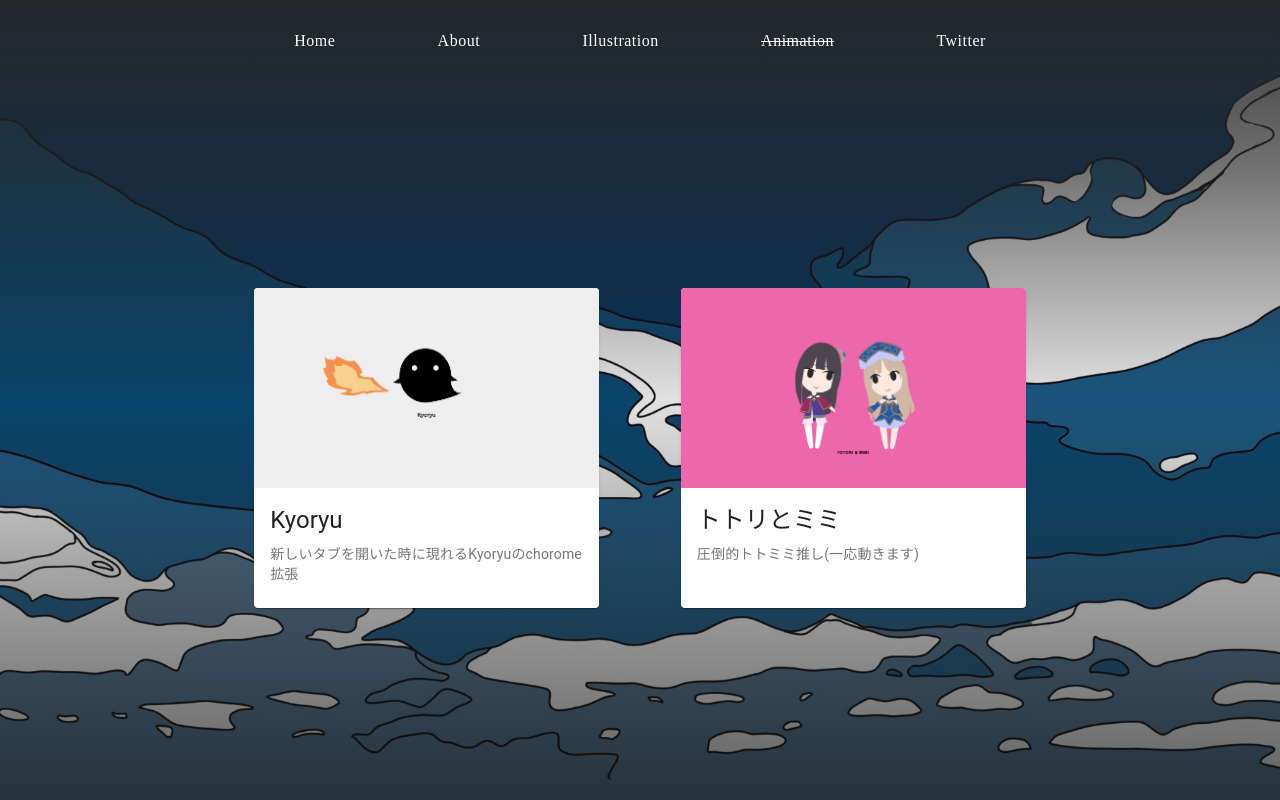
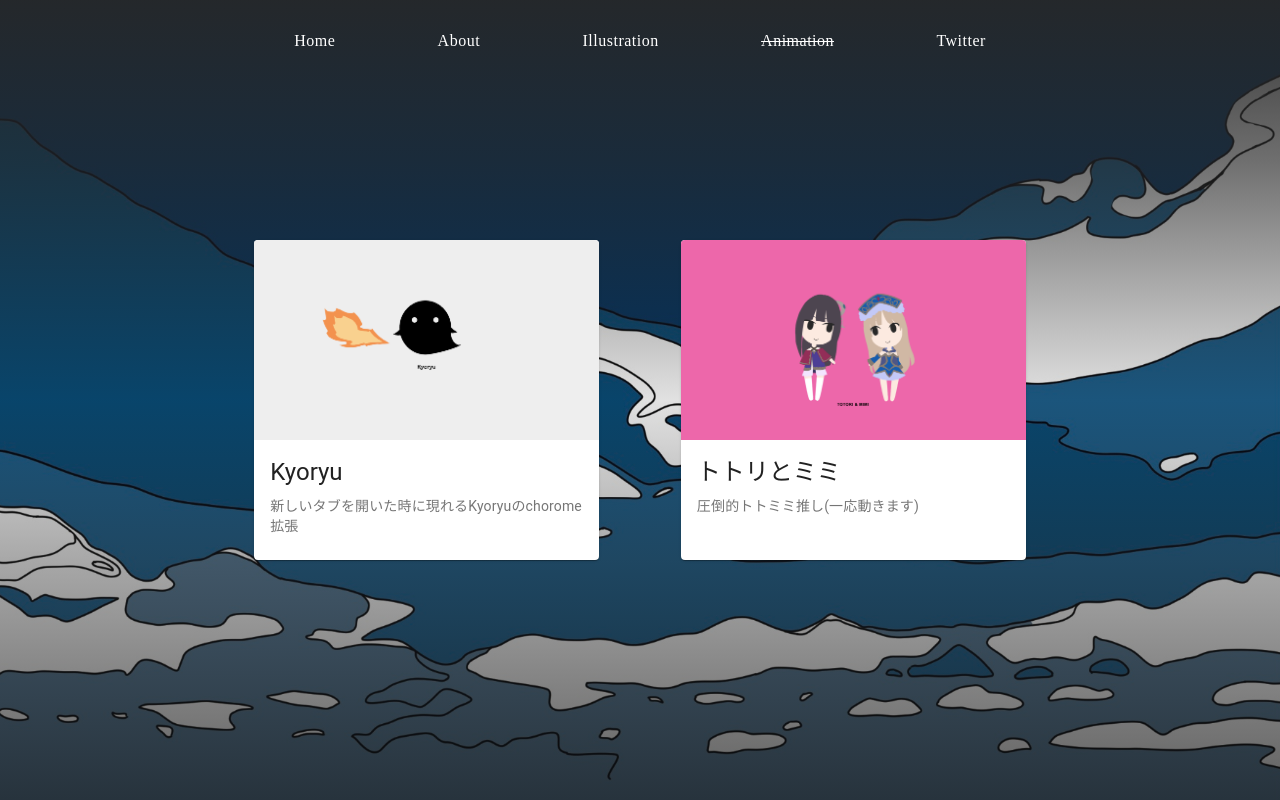
Before and after one commit to Seyyyy/Sey, a React app: page /Animation in a window 1280 px wide. Built offline with nearby package versions, Linux system fonts and the light colour scheme.

Commit message:
fix: layout fix

```diff
--- a/src/components/Animation.tsx
+++ b/src/components/Animation.tsx
@@ -11,7 +11,9 @@ const useStyles = makeStyles({
         position: "absolute",
         width: "100vw",
         height: "auto",
-        paddingTop: "16vh"
+        // paddingTop: "16vh"
+        top: "50vh",
+        transform: "translate(0, -40vh)"
     },
     title:{
         position: "relative",
--- a/src/components/Illustration.tsx
+++ b/src/components/Illustration.tsx
@@ -11,7 +11,9 @@ const useStyles = makeStyles({
         position: "absolute",
         width: "100vw",
         height: "auto",
-        paddingTop: "16vh"
+        // paddingTop: "16vh"
+        top: "50vh",
+        transform: "translate(0, -40vh)"
     },
     title:{
         position: "relative",
```
